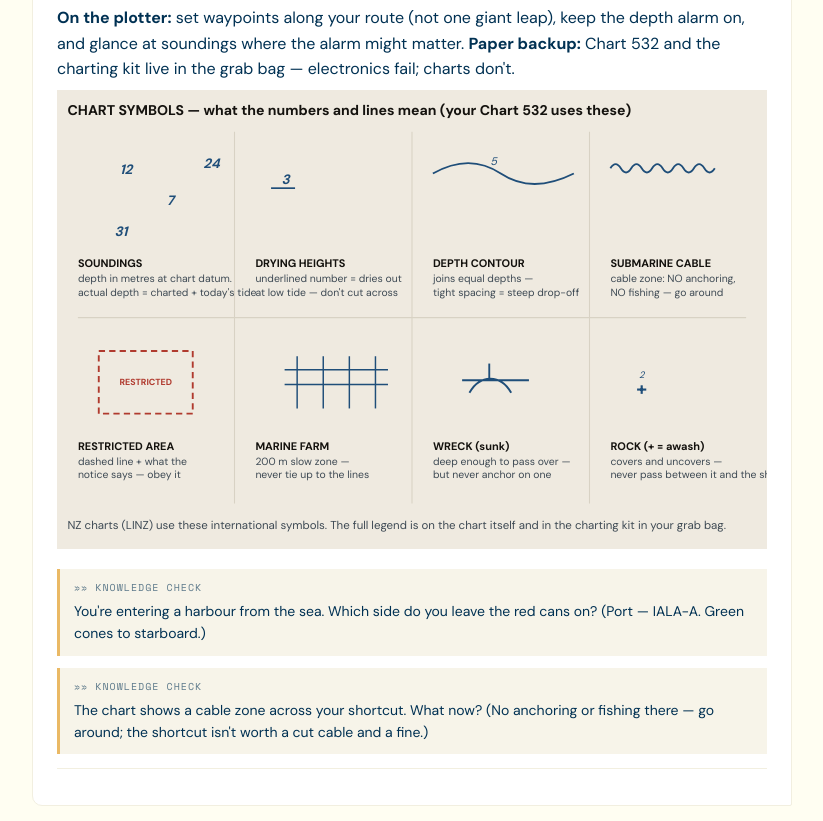
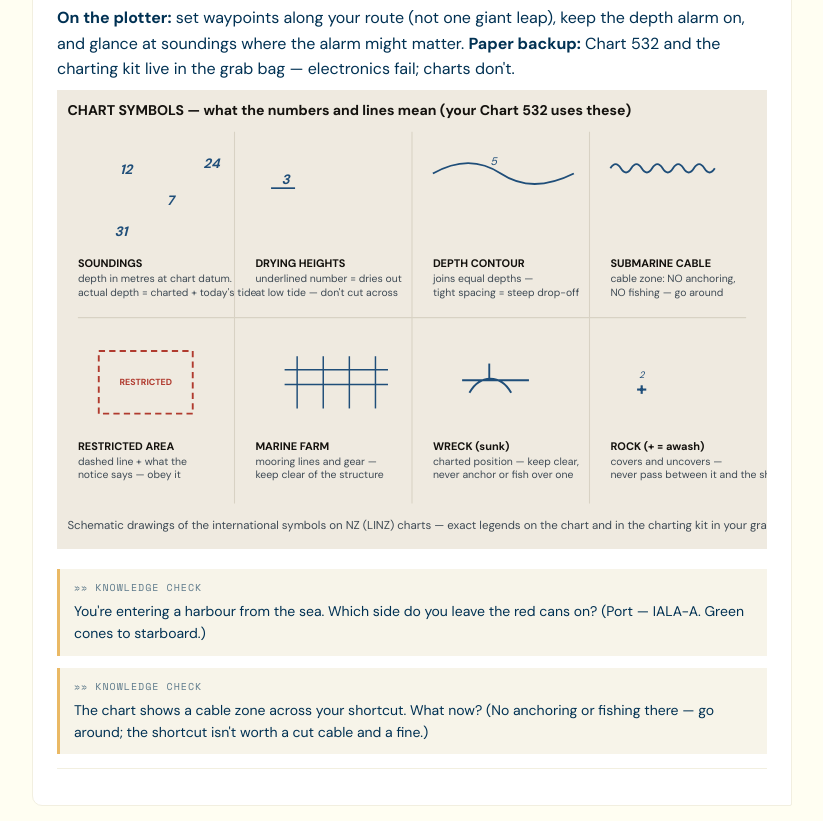
Before and after one commit to colinstone2012/training, a plain HTML site: page m2.html in a window 1280 px wide. Shown: the part 5815-6636 px from the top of the page, without its empty margins (228-1051 px from the left). Drawn offline with nearby package versions, Linux system fonts and the light colour scheme.

Commit message:
media: caption accuracy pass on training diagrams - TRAWLING day-shape label (Rule 26: apexes-together = trawling), wreck/farm symbol captions made safe, schematic note, sound-chart bars aligned

```diff
--- a/m2.html
+++ b/m2.html
@@ -155,19 +155,19 @@ h1{font-size:30px}
     <line x1="218" y1="268" x2="317" y2="268"/><line x1="218" y1="282" x2="317" y2="282"/>
   </g>
   <text x="190" y="345" font-size="10.5" font-weight="bold" fill="#14120E">MARINE FARM</text>
-  <text x="190" y="359" font-size="10" fill="#3E4A54">200 m slow zone —</text>
-  <text x="190" y="372" font-size="10" fill="#3E4A54">never tie up to the lines</text>
+  <text x="190" y="359" font-size="10" fill="#3E4A54">mooring lines and gear —</text>
+  <text x="190" y="372" font-size="10" fill="#3E4A54">keep clear of the structure</text>
   <path d="M395,290 C405,272 425,272 435,290 M388,278 L452,278" stroke="#1F4E79" stroke-width="1.8" fill="none"/>
   <line x1="414" y1="262" x2="414" y2="276" stroke="#1F4E79" stroke-width="1.8"/>
   <text x="360" y="345" font-size="10.5" font-weight="bold" fill="#14120E">WRECK (sunk)</text>
-  <text x="360" y="359" font-size="10" fill="#3E4A54">deep enough to pass over —</text>
-  <text x="360" y="372" font-size="10" fill="#3E4A54">but never anchor on one</text>
+  <text x="360" y="359" font-size="10" fill="#3E4A54">charted position — keep clear,</text>
+  <text x="360" y="372" font-size="10" fill="#3E4A54">never anchor or fish over one</text>
   <text x="560" y="292" font-size="18" font-weight="bold" fill="#1F4E79" text-anchor="middle">+</text>
   <text x="560" y="292" font-size="9" font-style="italic" fill="#1F4E79" text-anchor="middle" dy="-16">2</text>
   <text x="530" y="345" font-size="10.5" font-weight="bold" fill="#14120E">ROCK (+ = awash)</text>
   <text x="530" y="359" font-size="10" fill="#3E4A54">covers and uncovers —</text>
   <text x="530" y="372" font-size="10" fill="#3E4A54">never pass between it and the shore</text>
-  <text x="10" y="420" font-size="11" fill="#3E4A54">NZ charts (LINZ) use these international symbols. The full legend is on the chart itself and in the charting kit in your grab bag.</text>
+  <text x="10" y="420" font-size="11" fill="#3E4A54">Schematic drawings of the international symbols on NZ (LINZ) charts — exact legends on the chart and in the charting kit in your grab bag.</text>
 </svg></div>
 <div class="check"><span class="check-tag">&#187;&#187; KNOWLEDGE CHECK</span>You're entering a harbour from the sea. Which side do you leave the red cans on? (Port — IALA-A. Green cones to starboard.)</div>
 <div class="check"><span class="check-tag">&#187;&#187; KNOWLEDGE CHECK</span>The chart shows a cable zone across your shortcut. What now? (No anchoring or fishing there — go around; the shortcut isn't worth a cut cable and a fine.)</div>
```
Also changed, not shown: m3.html (+2 -2 lines).
